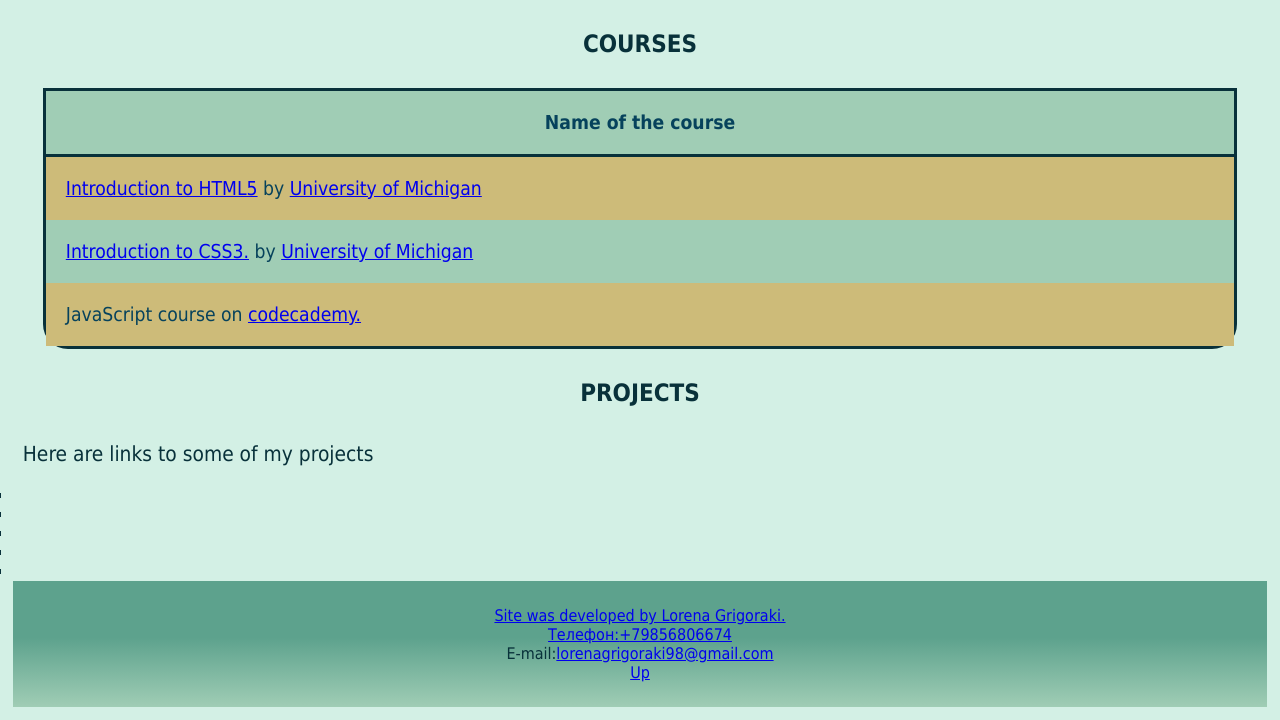
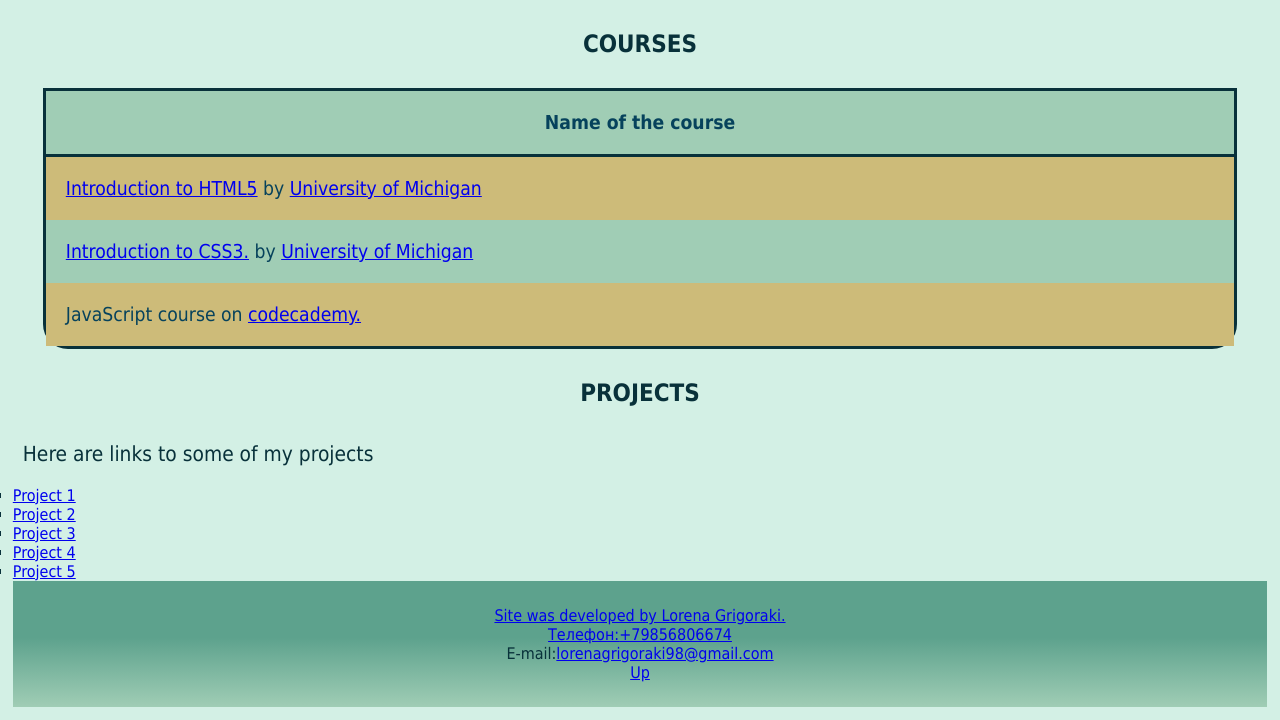
Before and after one commit to Lorenagrigoraki/resume, a plain HTML site: page index.html in a window 1280 px wide. Shown: the part 865-1585 px from the top of the page. Drawn offline with Linux system fonts and the light colour scheme.

Commit message:
Update index.html

```diff
--- a/index.html
+++ b/index.html
@@ -78,11 +78,11 @@
 	    	<h2>Projects</h2>
 	    	<p>Here are links to some of my projects</p>
 		    <ul style="list-style-type: square;">
-			    <li><a href="https://lorenagrigoraki.github.io/green/"></li>
-			    <li><a href="https://lorenagrigoraki.github.io/frisbee/"></li>
-			    <li><a href="https://lorenagrigoraki.github.io/tea/"></li>
-			    <li><a href="https://lorenagrigoraki.github.io/plant/"></li>
-			    <li><a href="https://lorenagrigoraki.github.io/doorgame/"></li>
+			    <li><a href="https://lorenagrigoraki.github.io/green/">Project 1</li>
+			    <li><a href="https://lorenagrigoraki.github.io/frisbee/">Project 2</li>
+			    <li><a href="https://lorenagrigoraki.github.io/tea/">Project 3</li>
+			    <li><a href="https://lorenagrigoraki.github.io/plant/">Project 4</li>
+			    <li><a href="https://lorenagrigoraki.github.io/doorgame/">Project 5</li>
 		    </ul>
 	    </section>
 	</section>
```
